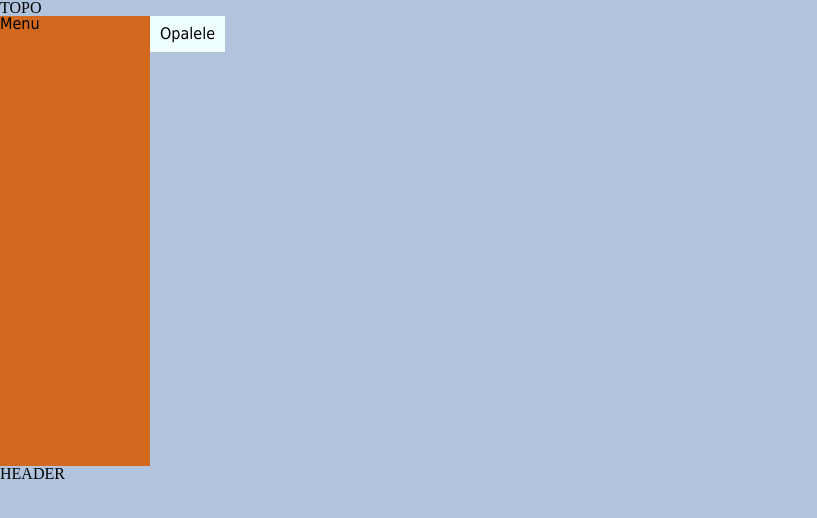
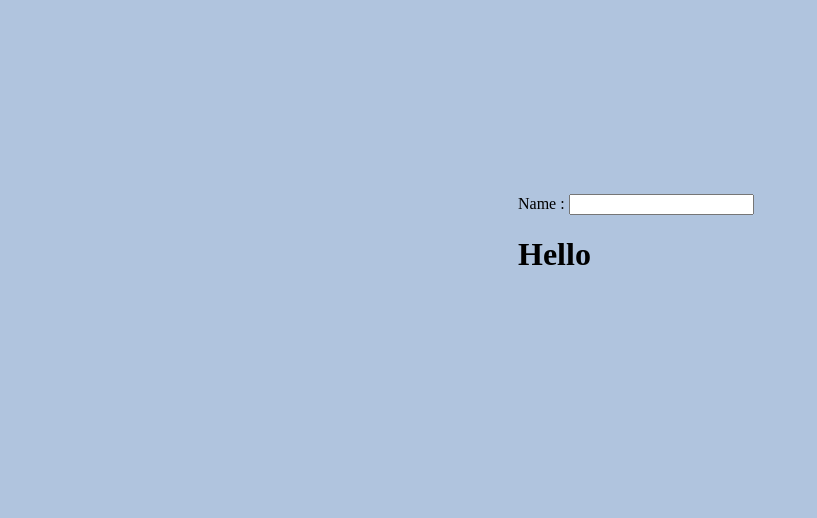
Before and after one commit to alesdias/alesdias, a plain HTML site: page SuperMercado/Desktop/index.html in a window 1280 px wide. Shown: the whole page, without its empty margins (0-817 px from the left). Drawn offline with nearby package versions, Linux system fonts and the light colour scheme.

Commit message:
Added files via upload

```diff
--- a/SuperMercado/Desktop/index.html
+++ b/SuperMercado/Desktop/index.html
@@ -1,31 +1,23 @@
+
+<!DOCTYPE html>
+<html lang="en-US">
+<head>
+	<script src="JS/angular.min.js"></script>
+    <link rel="stylesheet" type="text/css" href="CSS/base.css" media="all" /!>
+</head>
 <body>
 
-<head>
-    <link rel="stylesheet" type="text/css" href="CSS/reset.css" media="all" />
-    <link rel="stylesheet" type="text/css" href="CSS/base.css" media="all" />
+	<div ng-app="">
+	<table width="100%" height="100%"><tr><td align="center">
 
-</head>
+		<table width='250' height='450' class='table_principal'><tr><td>
+				<p>Name : <input type="text" ng-model="name"></p>
+				<h1>Hello {{name}}</h1>
+		</td></tr></table>
 
-<body>
-
-
-    <div id="header">TOPO</div>
-    <table>
-    <tr>
-        <td><div id="Menu" class="menu">Menu</div></td>
-        <td><div id="conteudo" class="conteudo">
-        Opalele
-    </div></td>
-    </tr>
-    </table>
-
-
-
-
-
-    <div id="footer">HEADER</div>
-
-</body>
+	</td></tr></table>
+	</div>
 
 
 </body>
+</html>
```
